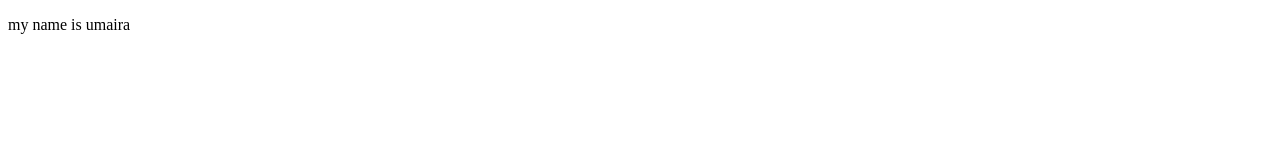
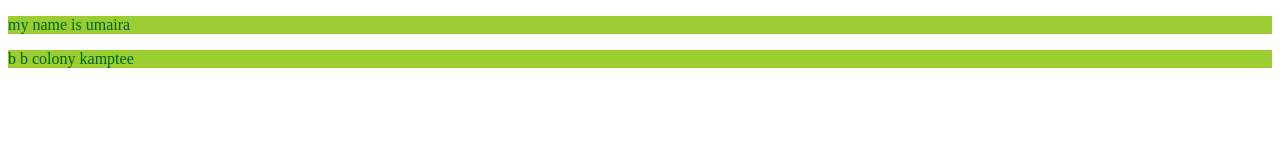
Before and after one commit to umairamubashshsera/full_website, a plain HTML site: page index.html in a window 1280 px wide. Drawn offline with Linux system fonts and the light colour scheme.

Commit message:
add pragrap

```diff
--- a/index.html
+++ b/index.html
@@ -4,8 +4,12 @@
     <meta charset="UTF-8">
     <meta name="viewport" content="width=device-width, initial-scale=1.0">
     <title>Document</title>
+    <link rel="stylesheet" href="style.css">
 </head>
 <body>
     <p>my name is umaira</p>
+    <p>b b colony kamptee
+
+    </p>
 </body>
 </html>
```
